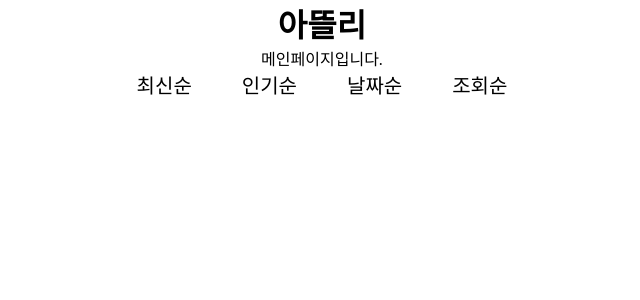
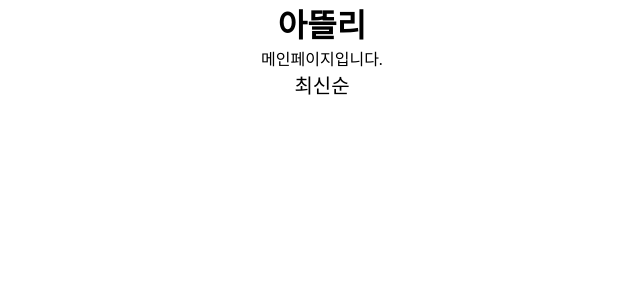
Before and after one commit to P1su/ARTLY, a React (Vite) app in the folder client/: page / in a window 1280 px wide. Shown: the top 300 px of the page, without its empty margins (318-958 px from the left). Built offline with nearby package versions, Linux system fonts and the light colour scheme.

Commit message:
feat: FilterTab을 페이지에서 관리하도록 수정

```diff
--- a/client/src/components/Dropdown/Dropdown.jsx
+++ /dev/null
@@ -1,12 +0,0 @@
-import styles from './Dropdown.module.css';
-
-export default function Dropdown() {
-  const tmp = ['최신순', '오래된순', 'Option3', 'Option4'];
-  return (
-    <ul className={styles.dropdownList}>
-      {tmp.map((item) => (
-        <li>{item}</li>
-      ))}
-    </ul>
-  );
-}
--- a/client/src/components/Dropdown/Dropdown.module.css
+++ /dev/null
@@ -1,23 +0,0 @@
-.dropdownList {
-  display: flex;
-  flex-direction: column;
-
-  position: absolute;
-  top: 2.7rem;
-
-  border-radius: 2px;
-  box-shadow: 0 0 2px;
-}
-
-.dropdownList li {
-  width: 10rem;
-  padding: 0.5rem;
-
-  font-size: 12px;
-
-  cursor: pointer;
-}
-
-.dropdownList li:hover {
-  background: #efefef;
-}
--- a/client/src/components/FilterTab/FilterTab.jsx
+++ b/client/src/components/FilterTab/FilterTab.jsx
@@ -1,27 +1,37 @@
 import styles from './FilterTab.module.css';
 import { useState } from 'react';
-import Dropdown from '../Dropdown/Dropdown';
 
 export default function FilterTab({ filterList }) {
-  const [displayNum, setDisplayNum] = useState(-1);
+  const [categoryItem, setCategoryItem] = useState(filterList[0]);
+  const [isOpen, setIsOpen] = useState(false);
+
+  const handleCategory = (category) => {
+    setCategoryItem(category);
+    setIsOpen(false);
+  };
 
   return (
     <div className={styles.layout}>
-      <ul className={styles.filterList}>
-        {filterList.map((item, idx) => (
-          <div
-            key={item}
-            onMouseOver={() => {
-              setDisplayNum(idx);
-            }}
-            onMouseOut={() => {
-              setDisplayNum(-1);
-            }}
-          >
-            <li>{item}</li>
-            {displayNum === idx && <Dropdown />}
-          </div>
-        ))}
+      <div
+        className={styles.filterLabel}
+        onClick={() => {
+          setIsOpen(!isOpen);
+        }}
+      >
+        {categoryItem}
+      </div>
+      <ul className={styles.dropdownList}>
+        {isOpen &&
+          filterList.map((item) => (
+            <li
+              key={item}
+              onClick={() => {
+                handleCategory(item);
+              }}
+            >
+              {item}
+            </li>
+          ))}
       </ul>
     </div>
   );
--- a/client/src/components/FilterTab/FilterTab.module.css
+++ b/client/src/components/FilterTab/FilterTab.module.css
@@ -1,5 +1,13 @@
 .layout {
   display: flex;
+
+  position: relative;
+}
+
+.filterLabel {
+  font-size: 20px;
+
+  cursor: pointer;
 }
 
 .filterList {
@@ -19,3 +27,27 @@
 
   cursor: pointer;
 }
+
+.dropdownList {
+  display: flex;
+  flex-direction: column;
+
+  position: absolute;
+  top: 2.7rem;
+
+  border-radius: 2px;
+  box-shadow: 0 0 2px;
+}
+
+.dropdownList li {
+  width: 10rem;
+  padding: 0.5rem;
+
+  font-size: 12px;
+
+  cursor: pointer;
+}
+
+.dropdownList li:hover {
+  background: #efefef;
+}
--- a/client/src/index.css
+++ b/client/src/index.css
@@ -9,7 +9,8 @@ body {
   padding: 0;
 }
 
-ul {
+ul,
+li {
   list-style-type: none;
 }
 
--- a/client/src/pages/Main/Main.jsx
+++ b/client/src/pages/Main/Main.jsx
@@ -1,6 +1,5 @@
 import styles from './Main.module.css';
 import FilterTab from '../../components/FilterTab/FilterTab';
-import Dropdown from '../../components/Dropdown/Dropdown';
 
 export default function Main() {
   const filterList = ['최신순', '인기순', '날짜순', '조회순'];
--- a/client/src/pages/Test/Test.jsx
+++ b/client/src/pages/Test/Test.jsx
@@ -1,10 +1,54 @@
 import styles from './Test.module.css';
+import { useState } from 'react';
+import { filterList } from './utils/filter.js';
 
 export default function Test() {
   return (
     <div className={styles.layout}>
       <h1>아뜰리</h1>
       테스트페이지입니다.
+      <section className={styles.filterSection}>
+        {filterList.map((category) => (
+          <FilterTab key={category[0]} filterCategory={category} />
+        ))}
+      </section>
     </div>
   );
 }
+
+function FilterTab({ filterCategory }) {
+  const [categoryItem, setCategoryItem] = useState(filterCategory[0]);
+  const [isOpen, setIsOpen] = useState(false);
+
+  const handleCategory = (category) => {
+    setCategoryItem(category);
+    setIsOpen(false);
+  };
+
+  return (
+    <div
+      className={styles.filterLayout}
+      onMouseOver={() => {
+        setIsOpen(true);
+      }}
+      onMouseOut={() => {
+        setIsOpen(false);
+      }}
+    >
+      <div className={styles.filterLabel}>{categoryItem}</div>
+      <ul className={styles.dropdownList}>
+        {isOpen &&
+          filterCategory.map((item) => (
+            <li
+              key={item}
+              onClick={() => {
+                handleCategory(item);
+              }}
+            >
+              {item}
+            </li>
+          ))}
+      </ul>
+    </div>
+  );
+}
--- a/client/src/pages/Test/Test.module.css
+++ b/client/src/pages/Test/Test.module.css
@@ -7,3 +7,63 @@
 
   font-size: 16px;
 }
+
+.filterSection {
+  display: flex;
+
+  gap: 5rem;
+}
+
+.filterLayout {
+  display: flex;
+
+  position: relative;
+}
+
+.filterLabel {
+  font-size: 20px;
+
+  cursor: pointer;
+}
+
+.filterList {
+  display: flex;
+
+  position: relative;
+
+  gap: 5rem;
+}
+
+.filterList div {
+  display: flex;
+}
+
+.filterList li {
+  font-size: 20px;
+
+  cursor: pointer;
+}
+
+.dropdownList {
+  display: flex;
+  flex-direction: column;
+
+  position: absolute;
+  top: 2.7rem;
+
+  border-radius: 2px;
+  box-shadow: 0 0 2px;
+}
+
+.dropdownList li {
+  width: 10rem;
+  padding: 0.5rem;
+
+  font-size: 12px;
+
+  cursor: pointer;
+}
+
+.dropdownList li:hover {
+  background: #efefef;
+}
--- /dev/null
+++ b/client/src/pages/Test/utils/filter.js
@@ -0,0 +1,5 @@
+export const filterList = [
+  ['최신순', '오래된순', 'Option3', 'Option4'],
+  ['옵션1', '옵션2', '옵션3', '옵션4'],
+  ['오늘', '이번주', '이번달', '올해'],
+];
```
